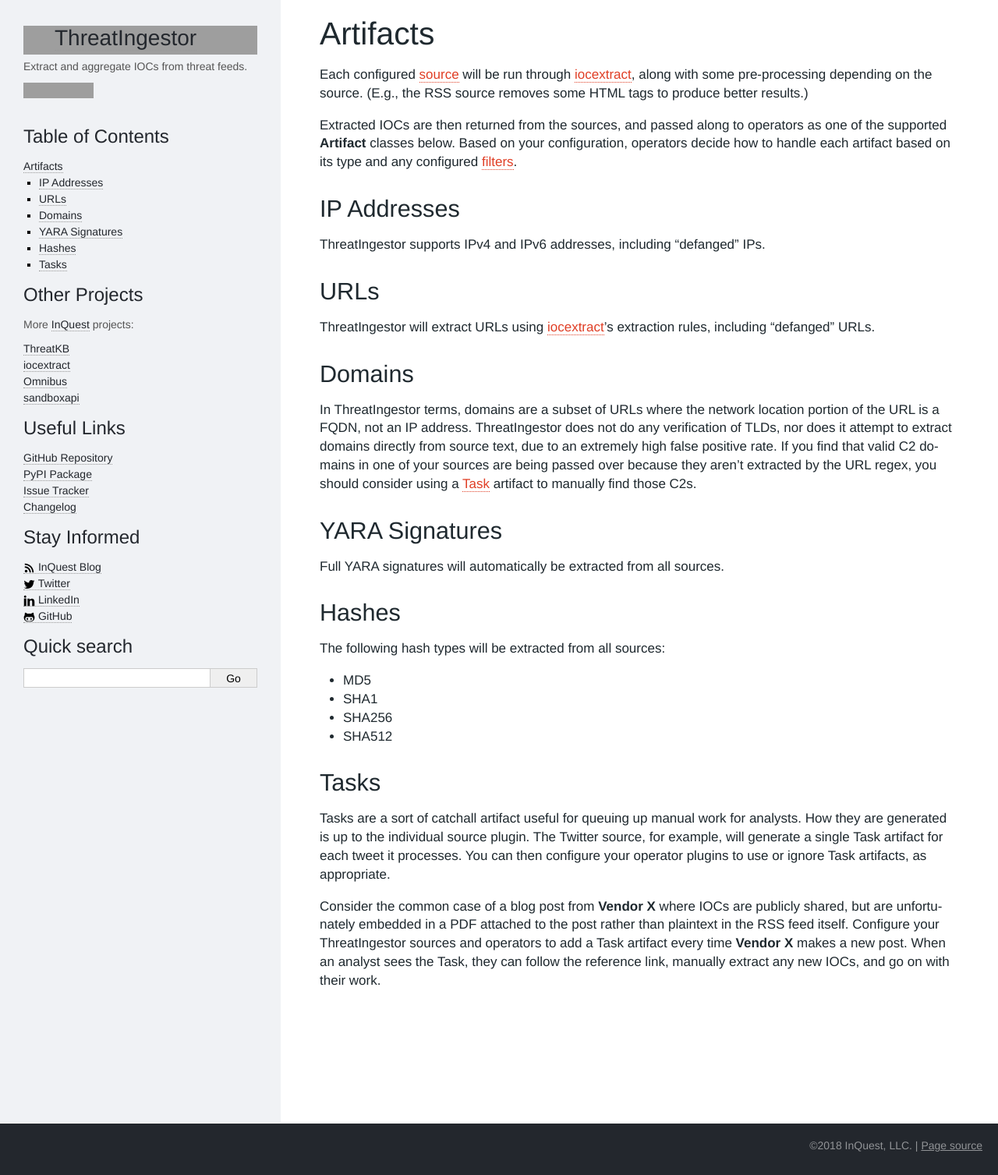
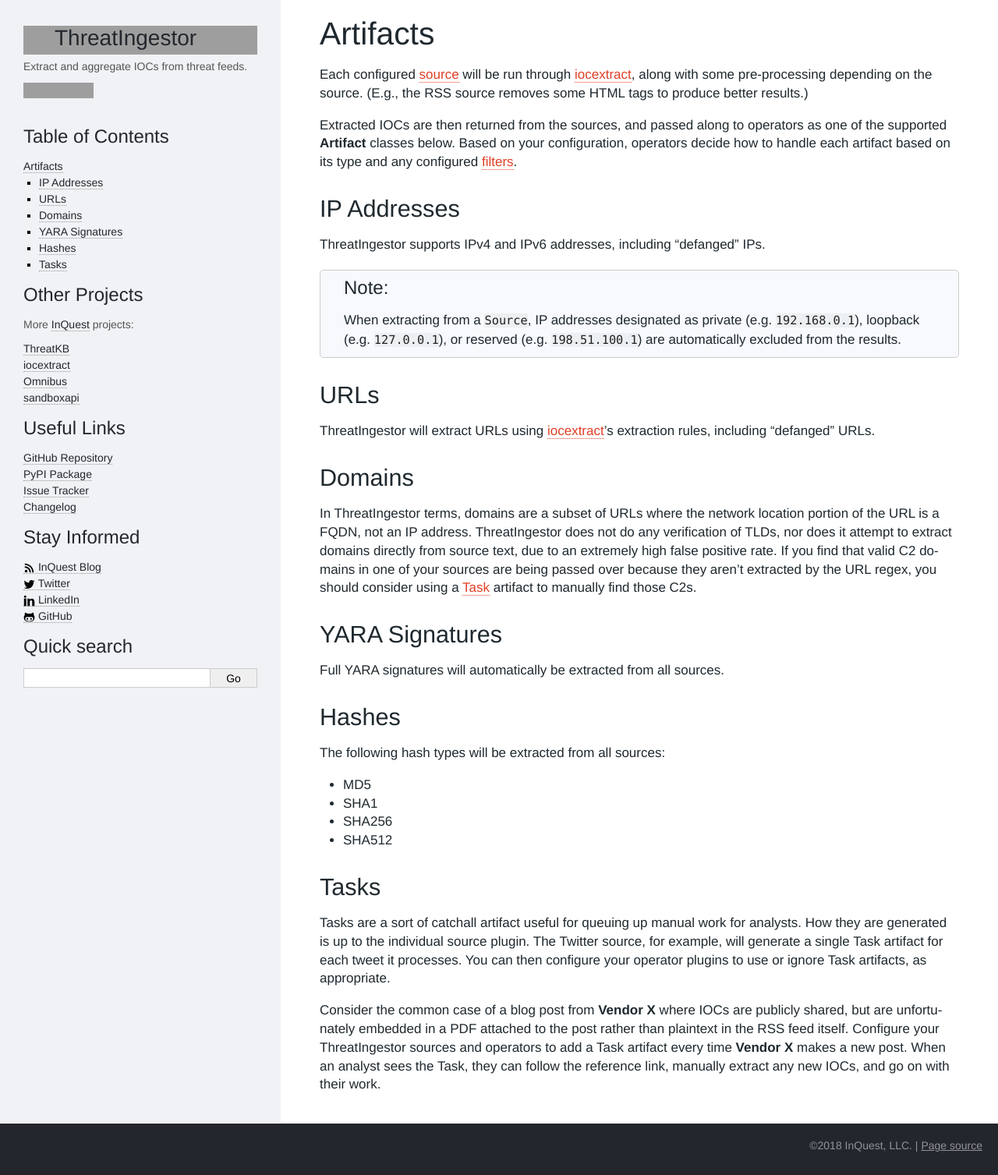
Before and after one commit to InQuest/ThreatIngestor, a Sphinx documentation site: the page built from docs/artifacts.rst, in a window 1280 px wide. Shown: the whole page at 78% size. Built offline with Sphinx 7.4.7, drawn with Linux system fonts in a browser that asks for light colours; some web fonts are replaced; grey boxes are pictures that could not be loaded.

Commit message:
Add a note about excluded IPs

```diff
--- a/docs/artifacts.rst
+++ b/docs/artifacts.rst
@@ -18,6 +18,12 @@
 ------------
 
 ThreatIngestor supports IPv4 and IPv6 addresses, including "defanged" IPs.
+
+.. note::
+
+   When extracting from a ``Source``, IP addresses designated as private
+   (e.g. ``192.168.0.1``), loopback (e.g. ``127.0.0.1``), or reserved
+   (e.g. ``198.51.100.1``) are automatically excluded from the results.
 
 .. _url-artifact:
 
```
